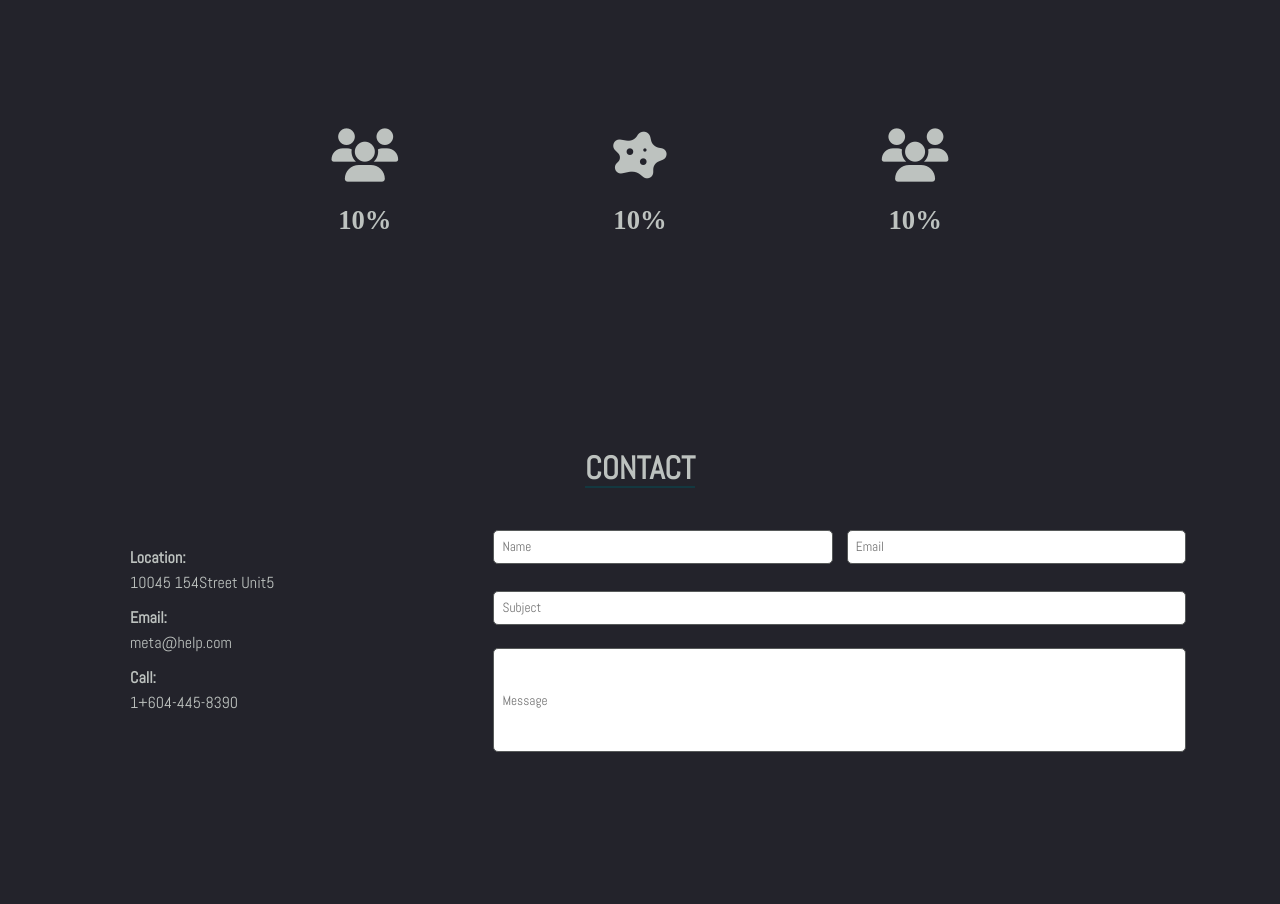
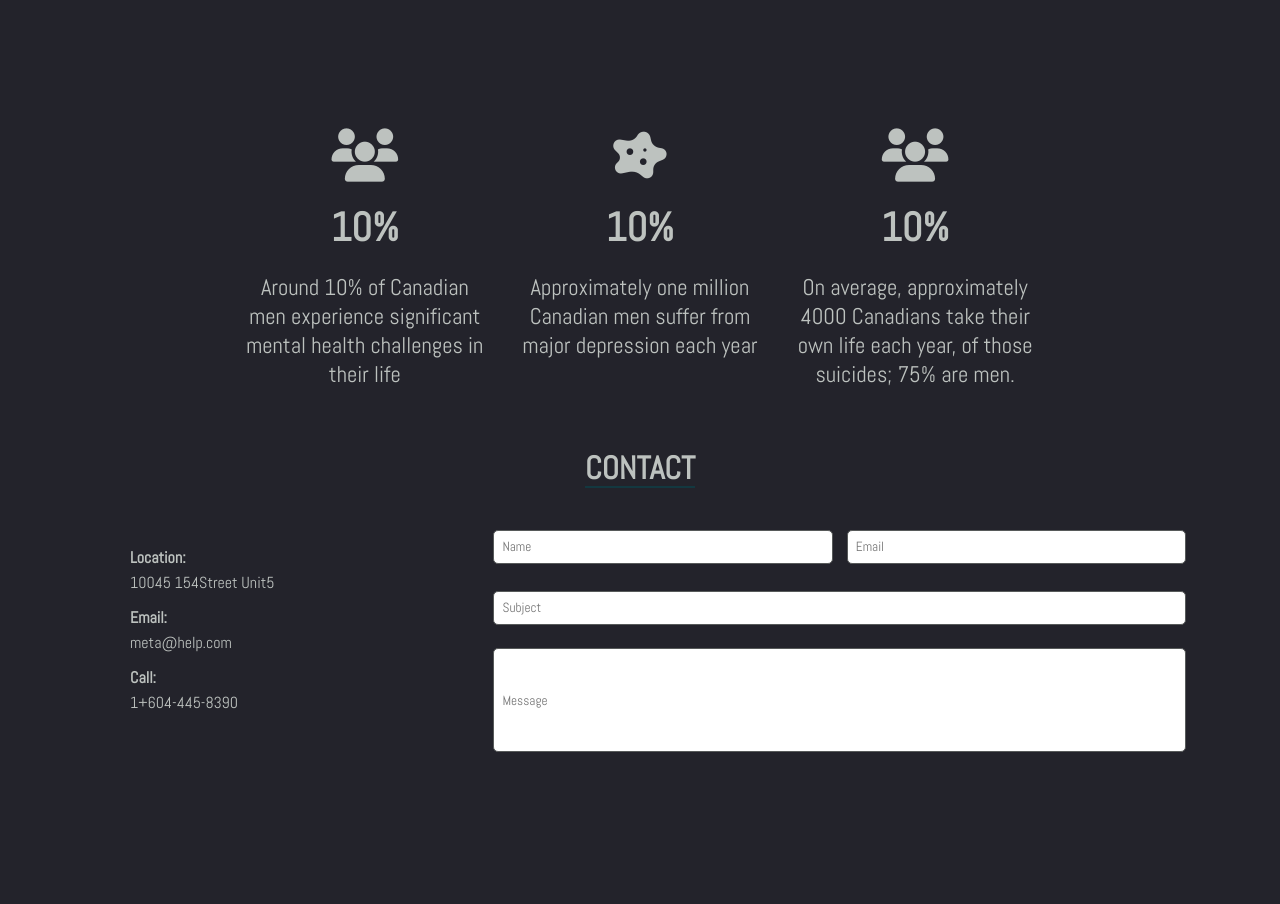
Before and after one commit to nero0704/HACKATHON, a website: page app/html/main.html in a window 1280 px wide. Shown: the part 1840-2744 px from the top of the page. Drawn offline with Linux system fonts and the light colour scheme; a web font is replaced by a local one.

Commit message:
Editted Facts

```diff
--- a/app/html/main.html
+++ b/app/html/main.html
@@ -82,16 +82,19 @@
       <article>
         <i class="fa-solid fa-users"></i>
         <h1>10%</h1>
+        <p>Around 10% of Canadian men experience significant mental health challenges in their life</p>
       </article>
 
       <article>
         <i class="fa-solid fa-disease"></i>
         <h1>10%</h1>
+        <p>Approximately one million Canadian men suffer from major depression each year</p>
       </article>
 
       <article>
         <i class="fa-solid fa-users"></i>
         <h1>10%</h1>
+        <p>On average, approximately 4000 Canadians take their own life each year, of those suicides; 75% are men.</p>
       </article>
 
     </div>
--- a/public/css/style.css
+++ b/public/css/style.css
@@ -83,6 +83,7 @@ body {
 }
 
 #facts {
+  font-family: Abel;
   justify-self: center;
   width: 62vw;
   display: grid;
@@ -102,5 +103,12 @@ body {
 }
 
 #facts h1 {
-  font-size: 20pt;
+  margin: 0.5em;
+  font-size: 30pt;
 }
+
+#facts p {
+  margin: 0;
+  text-align: center;
+  font-size: 17pt;
+}
```
